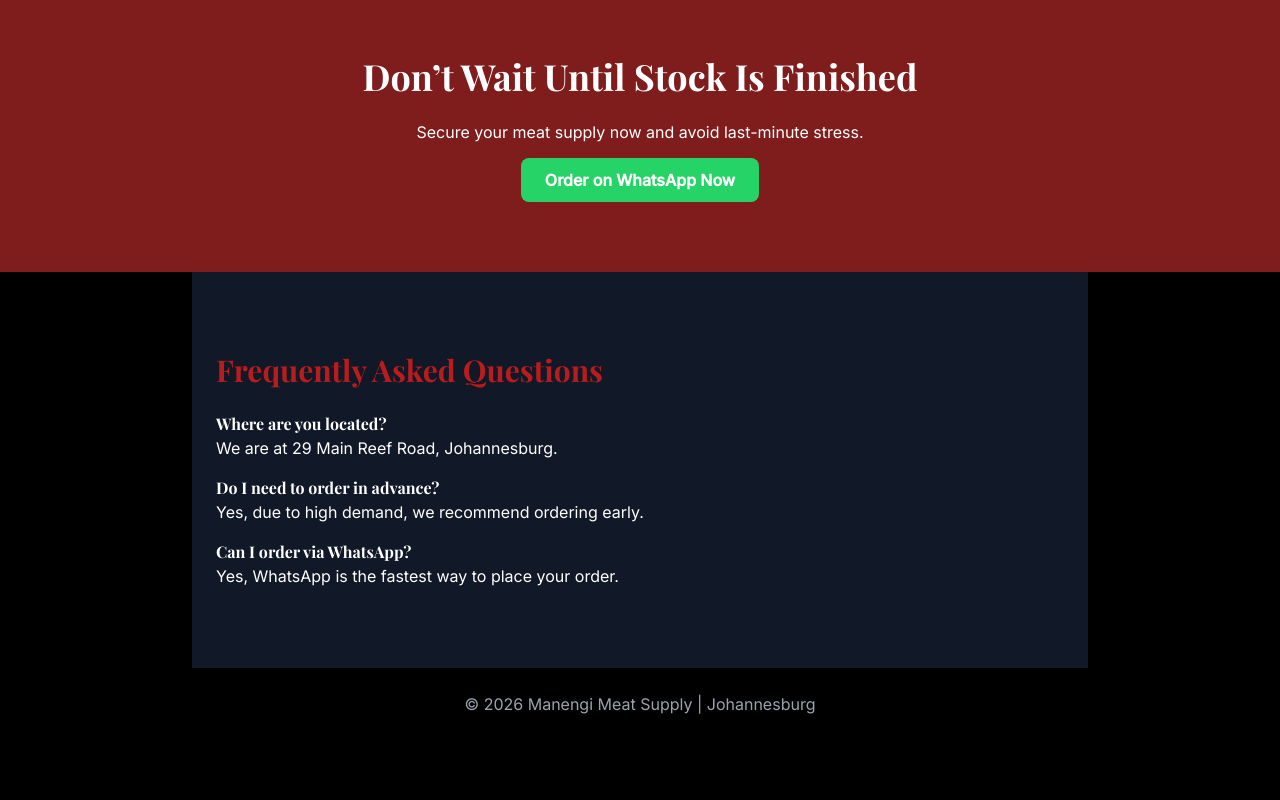
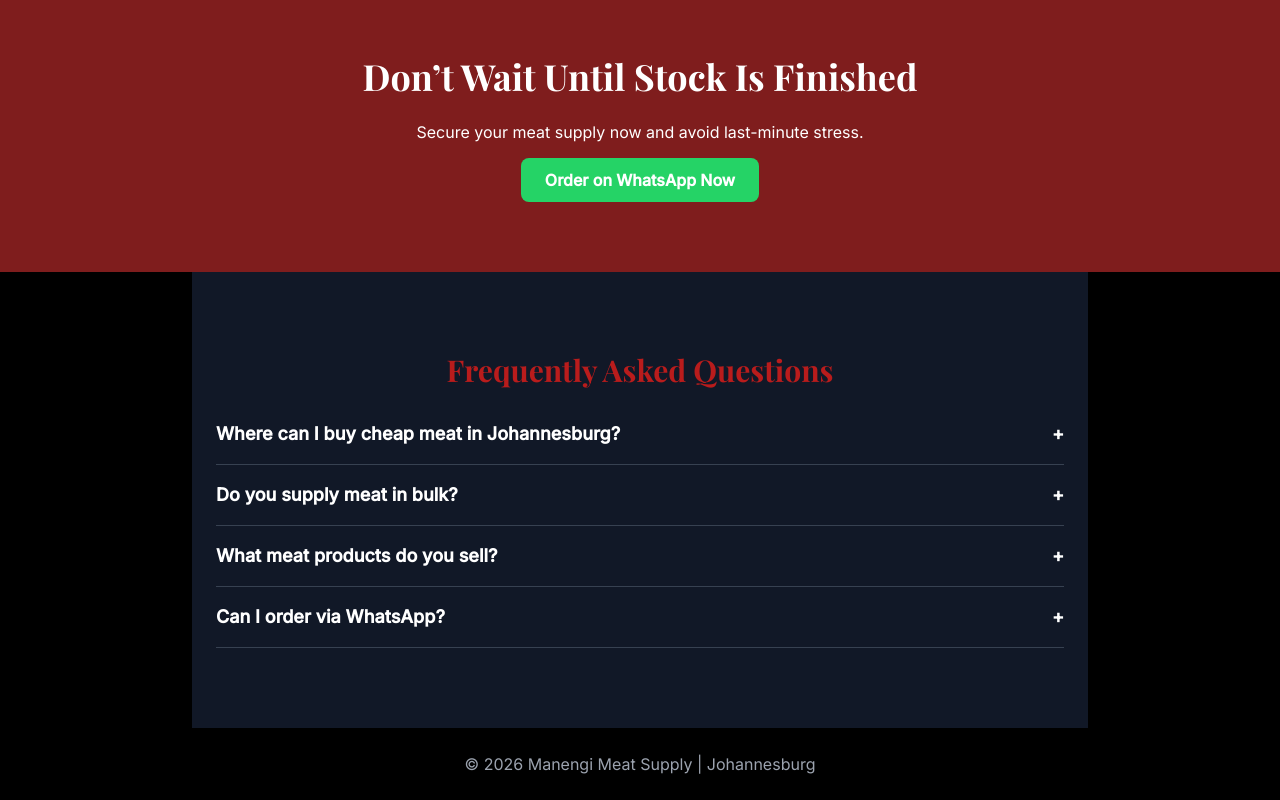
Before and after one commit to mafilika/drty, a plain HTML site: page contact.html in a window 1280 px wide. Shown: the part 1825-2625 px from the top of the page. Before the commit the page ends 2565 px from the top, so only its background shows below. Drawn offline with nearby package versions, Linux system fonts and the light colour scheme.

Commit message:
Enhance FAQ section with dynamic content

```diff
--- a/contact.html
+++ b/contact.html
@@ -186,32 +186,66 @@ Order on WhatsApp Now
 </section>
 
 <!-- FAQ -->
+<!-- FAQ SECTION (DYNAMIC) -->
 <section class="py-20 bg-gray-900 px-6 max-w-4xl mx-auto">
 
-<h2 class="text-3xl text-red-700 mb-6">Frequently Asked Questions</h2>
+<h2 class="text-3xl text-red-700 mb-8 text-center">
+Frequently Asked Questions
+</h2>
 
 <div class="space-y-4">
 
-<div>
-<h3 class="font-bold">Where are you located?</h3>
-<p>We are at 29 Main Reef Road, Johannesburg.</p>
+<!-- ITEM -->
+<div class="border-b border-gray-700 pb-4">
+<button class="faq-question w-full text-left font-bold text-lg flex justify-between items-center">
+Where can I buy cheap meat in Johannesburg?
+<span>+</span>
+</button>
+
+<div class="faq-answer hidden mt-2 text-gray-300">
+Manengi Meat Supply offers affordable bulk meat in Johannesburg, including meaty bones, wors, and mogodu.
+</div>
 </div>
 
-<div>
-<h3 class="font-bold">Do I need to order in advance?</h3>
-<p>Yes, due to high demand, we recommend ordering early.</p>
+<!-- ITEM -->
+<div class="border-b border-gray-700 pb-4">
+<button class="faq-question w-full text-left font-bold text-lg flex justify-between items-center">
+Do you supply meat in bulk?
+<span>+</span>
+</button>
+
+<div class="faq-answer hidden mt-2 text-gray-300">
+Yes, we specialize in bulk meat supply for households, vendors, restaurants, and businesses.
+</div>
 </div>
 
-<div>
-<h3 class="font-bold">Can I order via WhatsApp?</h3>
-<p>Yes, WhatsApp is the fastest way to place your order.</p>
+<!-- ITEM -->
+<div class="border-b border-gray-700 pb-4">
+<button class="faq-question w-full text-left font-bold text-lg flex justify-between items-center">
+What meat products do you sell?
+<span>+</span>
+</button>
+
+<div class="faq-answer hidden mt-2 text-gray-300">
+We sell beef meaty bones, wors (sausages), mogodu (tripe), and also offer meat cutting services.
+</div>
+</div>
+
+<!-- ITEM -->
+<div class="border-b border-gray-700 pb-4">
+<button class="faq-question w-full text-left font-bold text-lg flex justify-between items-center">
+Can I order via WhatsApp?
+<span>+</span>
+</button>
+
+<div class="faq-answer hidden mt-2 text-gray-300">
+Yes, WhatsApp is the fastest way to place your order. Click any "Order Now" button to start.
+</div>
 </div>
 
 </div>
 
 </section>
-
-<!-- FOOTER -->
 <footer class="py-6 text-center text-gray-400">
 © 2026 Manengi Meat Supply | Johannesburg
 </footer>
```
